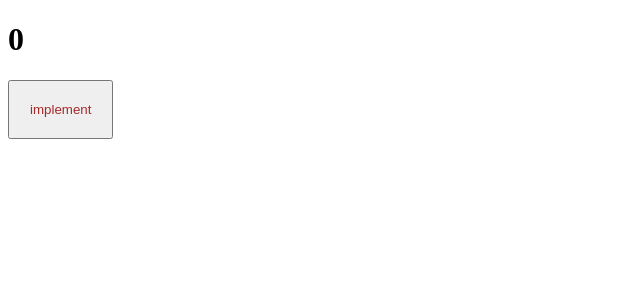
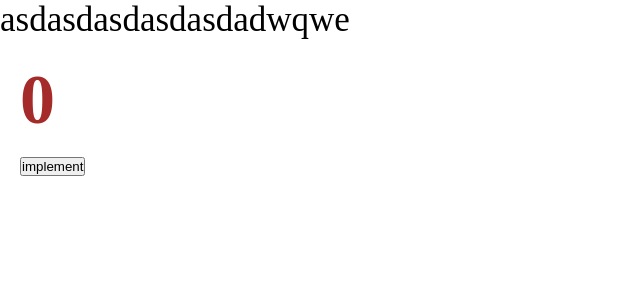
Before and after one commit to BrainWosher/leveling_up_frontend_developer_skill, a React app: page / in a window 1280 px wide. Shown: the top 300 px of the page, without its empty margins (0-640 px from the left). Built offline with nearby package versions, Linux system fonts and the light colour scheme.

Commit message:
настройка css modules

```diff
--- a/package.json
+++ b/package.json
@@ -19,6 +19,7 @@
     "@types/webpack-dev-server": "^4.7.2",
     "css-loader": "^7.1.2",
     "html-webpack-plugin": "^5.5.0",
+    "mini-css-extract-plugin": "^2.5.3",
     "sass": "^1.97.2",
     "sass-loader": "^16.0.6",
     "style-loader": "^4.0.0",
--- /dev/null
+++ b/src/App.tsx
@@ -0,0 +1,14 @@
+import React from 'react';
+import { Counter } from './components/Counter';
+import './index.scss';
+
+const App = () => {
+  return (
+    <div className="app">
+      asdasdasdasdasdadwqwe
+      <Counter />
+    </div>
+  );
+};
+
+export default App;
--- a/src/components/Counter.scss
+++ b/src/components/Counter.module.scss
@@ -1,4 +1,4 @@
-button {
+.button {
   padding: 20px;
   color: brown;
 }
--- a/src/components/Counter.tsx
+++ b/src/components/Counter.tsx
@@ -1,5 +1,5 @@
 import { useState } from 'react';
-import './Counter.scss';
+import classes from './Counter.module.scss';
 
 export const Counter = () => {
   const [count, setCount] = useState(0);
@@ -8,7 +8,7 @@
   };
 
   return (
-    <div>
+    <div className={classes.button}>
       <h1>{count}</h1>
       <button onClick={implement}>implement</button>
     </div>
--- /dev/null
+++ b/src/index.scss
@@ -0,0 +1,9 @@
+* {
+  margin: 0;
+  padding: 0;
+  box-sizing: border-box;
+}
+
+.app {
+  font-size: 35px;
+}
--- a/src/index.tsx
+++ b/src/index.tsx
@@ -1,9 +1,4 @@
 import { render } from 'react-dom';
-import { Counter } from './components/Counter';
+import App from './App';
 
-render(
-  <div>
-    <Counter />
-  </div>,
-  document.getElementById('root'),
-);
+render(<App />, document.getElementById('root'));
```
Also changed, not shown: src/global.d.ts (added, +7 -0 lines), 4 other files (tests, documents, lock files or other folders).
